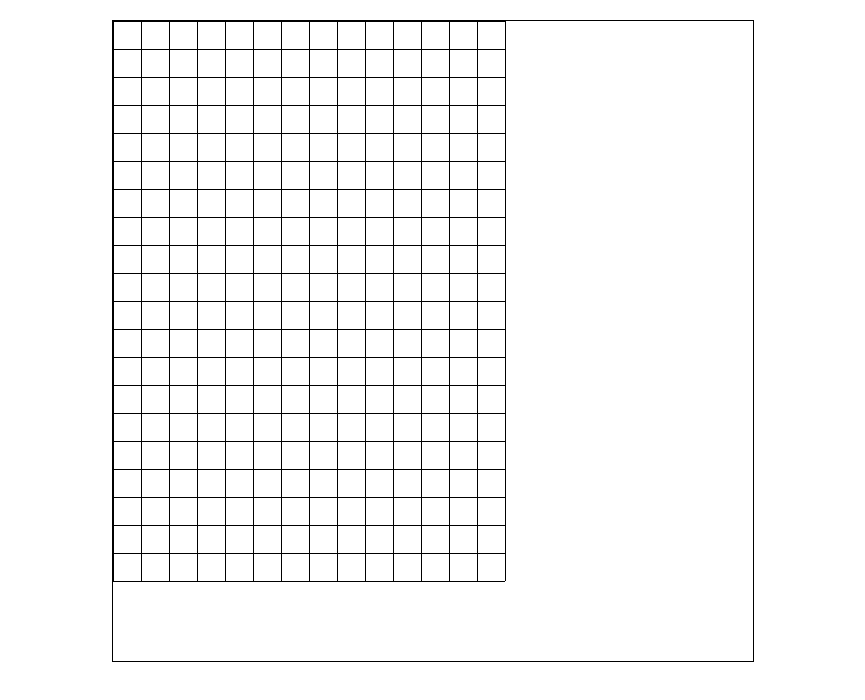
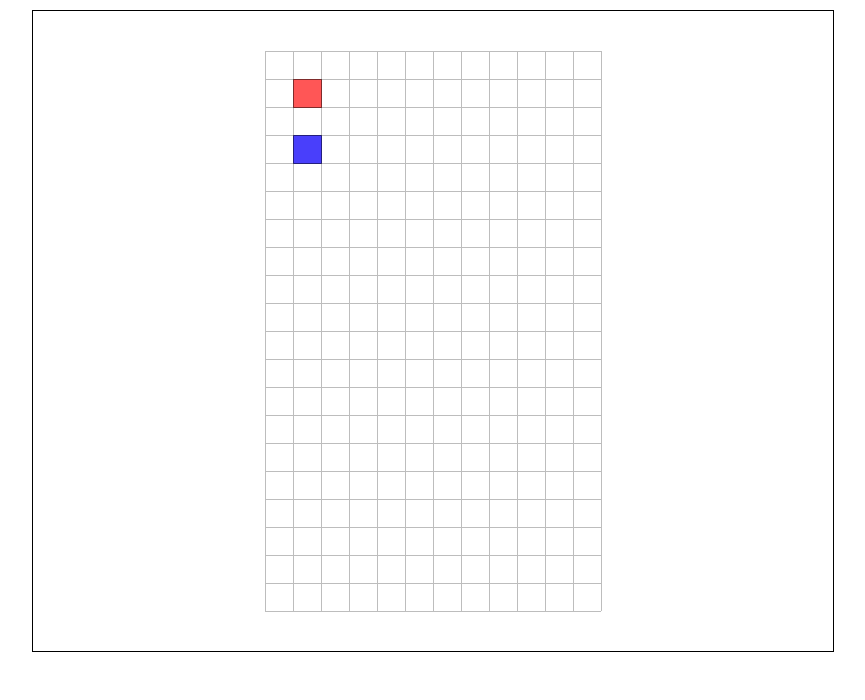
Before and after one commit to GreenBudgie/Tetris, a plain HTML site: page index.html in a window 1280 px wide. Shown: the whole page, without its empty margins (207-1072 px from the left). Drawn offline with Linux system fonts and the light colour scheme.

Commit message:
Block drawing

```diff
--- a/index.html
+++ b/index.html
@@ -9,7 +9,7 @@
 </head>
 <body>
   <div class="wrapper">
-    <canvas width="640" height="640" id="canvas">
+    <canvas width="800" height="640" id="canvas">
     </canvas>
   </div>
   <script type="module" src="ts/out/tetris.js"></script>
--- a/style.css
+++ b/style.css
@@ -5,7 +5,7 @@
 }
 
 .wrapper {
-  padding: 20px;
+  padding: 10px;
   display: flex;
   justify-content: space-around;
 }
--- a/ts/out/block.js
+++ b/ts/out/block.js
@@ -1,10 +1,10 @@
+import Tetris from "./tetris.js";
 /**
  * A block is either a part of a figure attached to other parts, or a fallen block that fills up the field.
  * The block has coordinates relative to a figure.
- *
  */
 export default class Block {
-    Block(x, y, color) {
+    constructor(x, y, color) {
         this.x = x;
         this.y = y;
         if (color == null) {
@@ -15,20 +15,37 @@ export default class Block {
         }
     }
     selectRandomColor() {
-        let colors;
+        let colors = [];
         for (let blockColor in BlockColor) {
             colors.push(BlockColor[blockColor]);
         }
         this.color = colors[Math.floor(Math.random() * colors.length)];
     }
+    draw() {
+        const context = Tetris.context;
+        const section_size = Tetris.field.real_section_size;
+        const start_x = Tetris.field.getRealFieldX() + this.x * section_size + 0.5;
+        const start_y = Tetris.field.getRealFieldY() + this.y * section_size + 0.5;
+        context.beginPath();
+        context.moveTo(start_x, start_y);
+        context.lineTo(start_x + section_size, start_y);
+        context.lineTo(start_x + section_size, start_y + section_size);
+        context.lineTo(start_x, start_y + section_size);
+        context.closePath();
+        context.lineWidth = 1;
+        context.strokeStyle = 'black';
+        context.fillStyle = this.color;
+        context.stroke();
+        context.fill();
+    }
 }
 export var BlockColor;
 (function (BlockColor) {
-    BlockColor["RED"] = "black";
-    BlockColor["GREEN"] = "green";
-    BlockColor["BLUE"] = "blue";
-    BlockColor["PINK"] = "pink";
-    BlockColor["YELLOW"] = "yellow";
-    BlockColor["ORANGE"] = "orange";
+    BlockColor["RED"] = "rgb(255, 86, 86)";
+    BlockColor["GREEN"] = "rgb(132, 255, 92)";
+    BlockColor["BLUE"] = "rgb(73, 63, 251)";
+    BlockColor["PINK"] = "rgb(254, 102, 255)";
+    BlockColor["YELLOW"] = "rgb(255, 251, 97)";
+    BlockColor["ORANGE"] = "rgb(255, 151, 70)";
 })(BlockColor || (BlockColor = {}));
 //# sourceMappingURL=block.js.map
--- a/ts/out/field.js
+++ b/ts/out/field.js
@@ -1,35 +1,55 @@
+import Block from "./block.js";
 import Tetris from "./tetris.js";
+/**
+ * A field is a game element that stores and renders all the blocks and figures inside it
+ */
 export default class Field {
     constructor() {
-        this.sections_x = 14;
+        this.sections_x = 12;
         this.sections_y = 20;
-        this.section_size_pixels = 28;
+        this.real_section_size = 28;
+        this.blocks = [];
+        this.blocks.push(new Block(1, 1));
+        this.blocks.push(new Block(1, 3));
+    }
+    getRealFieldX() {
+        return Tetris.window_width / 2 - Tetris.field.getRealFieldWidth() / 2;
+    }
+    getRealFieldY() {
+        return Tetris.window_height / 2 - Tetris.field.getRealFieldHeight() / 2;
     }
     getRealFieldWidth() {
-        return this.section_size_pixels * this.sections_x;
+        return this.real_section_size * this.sections_x;
     }
     getRealFieldHeight() {
-        return this.section_size_pixels * this.sections_y;
+        return this.real_section_size * this.sections_y;
     }
     draw() {
-        const context = Tetris.getTetris().getContext();
-        this.drawSections(context);
-        this.drawBlocks(context);
+        this.drawSections();
+        this.drawBlocks();
     }
-    drawSections(context) {
+    drawSections() {
+        const context = Tetris.context;
+        const start_x = this.getRealFieldX();
+        const start_y = this.getRealFieldY();
+        context.strokeStyle = 'rgb(189, 189, 189)';
+        context.lineWidth = 1;
         context.beginPath();
         for (let x_section = 0; x_section <= this.sections_x; x_section++) {
-            context.moveTo(x_section * this.section_size_pixels + 0.5, 0);
-            context.lineTo(x_section * this.section_size_pixels + 0.5, this.getRealFieldHeight());
+            context.moveTo(start_x + x_section * this.real_section_size + 0.5, start_y);
+            context.lineTo(start_x + x_section * this.real_section_size + 0.5, start_y + this.getRealFieldHeight());
         }
         for (let y_section = 0; y_section <= this.sections_y; y_section++) {
-            context.moveTo(0, y_section * this.section_size_pixels + 0.5);
-            context.lineTo(this.getRealFieldWidth(), y_section * this.section_size_pixels + 0.5);
+            context.moveTo(start_x, start_y + y_section * this.real_section_size + 0.5);
+            context.lineTo(start_x + this.getRealFieldWidth(), start_y + y_section * this.real_section_size + 0.5);
         }
         context.closePath();
         context.stroke();
     }
-    drawBlocks(context) {
+    drawBlocks() {
+        for (let block of this.blocks) {
+            block.draw();
+        }
     }
 }
 //# sourceMappingURL=field.js.map
--- a/ts/out/tetris.js
+++ b/ts/out/tetris.js
@@ -1,37 +1,20 @@
 import Field from "./field.js";
 export default class Tetris {
     constructor() {
-        this.canvas = document.getElementById('canvas');
-        this.context = this.canvas.getContext("2d");
-        this.field = new Field();
-        Tetris.tetris = this;
-        this.startGame();
+        Tetris.startGame();
     }
-    static getTetris() {
-        return Tetris.tetris;
+    static startGame() {
+        setInterval(() => Tetris.process(), 15);
     }
-    getContext() {
-        return this.context;
-    }
-    getField() {
-        return this.field;
-    }
-    fixCanvasContextScaling() {
-        const scaling = 1;
-        this.canvas.style.width = this.canvas.offsetWidth + "px";
-        this.canvas.style.height = this.canvas.offsetHeight + "px";
-        this.canvas.width = this.canvas.offsetWidth * scaling;
-        this.canvas.height = this.canvas.offsetHeight * scaling;
-        this.context.setTransform(scaling, 0, 0, scaling, 0, 0);
-    }
-    startGame() {
-        //this.fixCanvasContextScaling();
-        setInterval(() => this.process(), 15);
-    }
-    process() {
-        this.context.clearRect(0, 0, this.canvas.width, this.canvas.height);
-        this.field.draw();
+    static process() {
+        Tetris.context.clearRect(0, 0, Tetris.canvas.width, Tetris.canvas.height);
+        Tetris.field.draw();
     }
 }
+Tetris.canvas = document.getElementById('canvas');
+Tetris.context = Tetris.canvas.getContext("2d");
+Tetris.field = new Field();
+Tetris.window_width = Tetris.canvas.width;
+Tetris.window_height = Tetris.canvas.height;
 new Tetris();
 //# sourceMappingURL=tetris.js.map
```
Also changed, not shown: ts/block.ts (+30 -10 lines), ts/field.ts (+39 -17 lines), ts/tetris.ts (+12 -33 lines), 3 other files.
